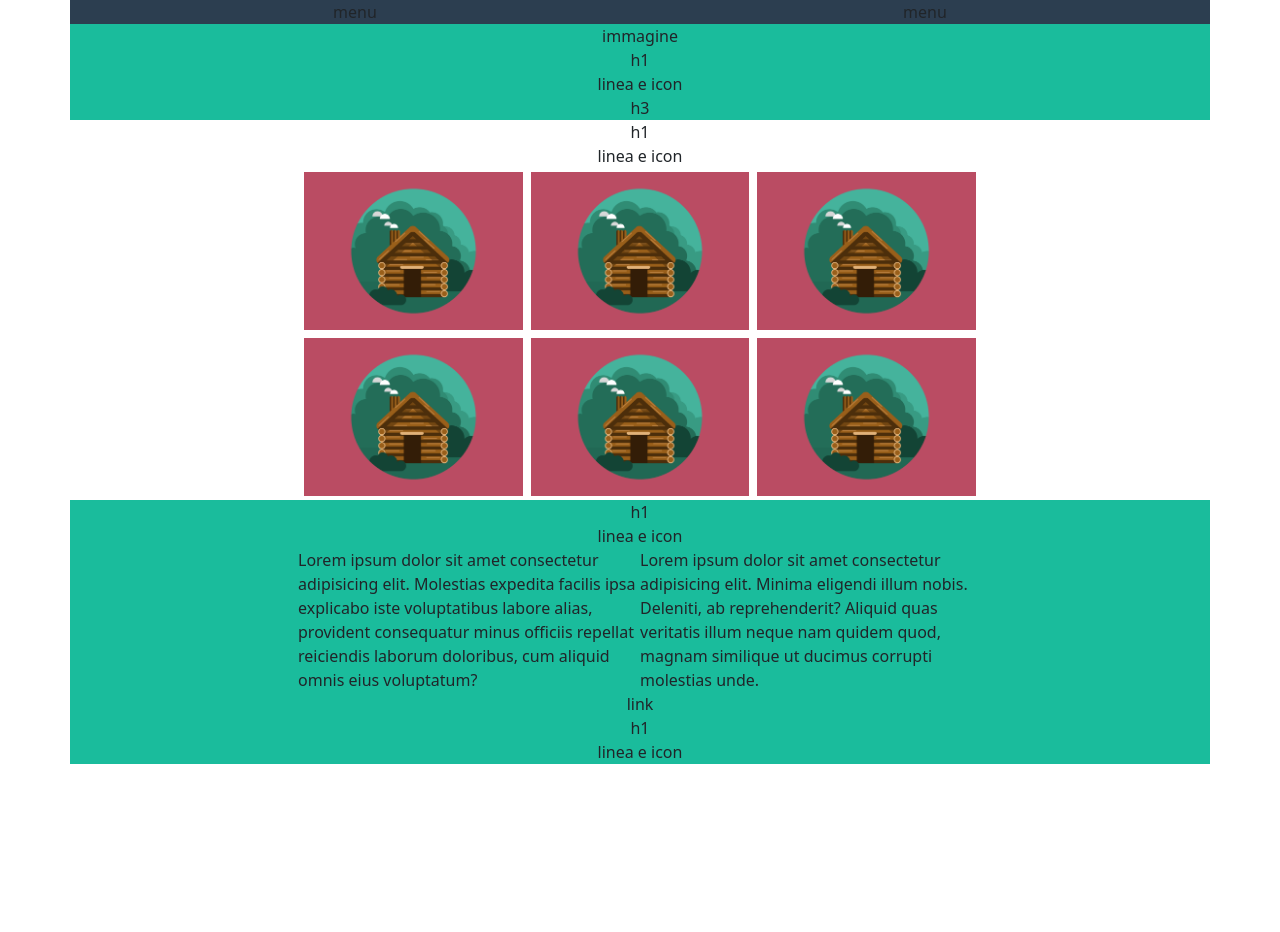
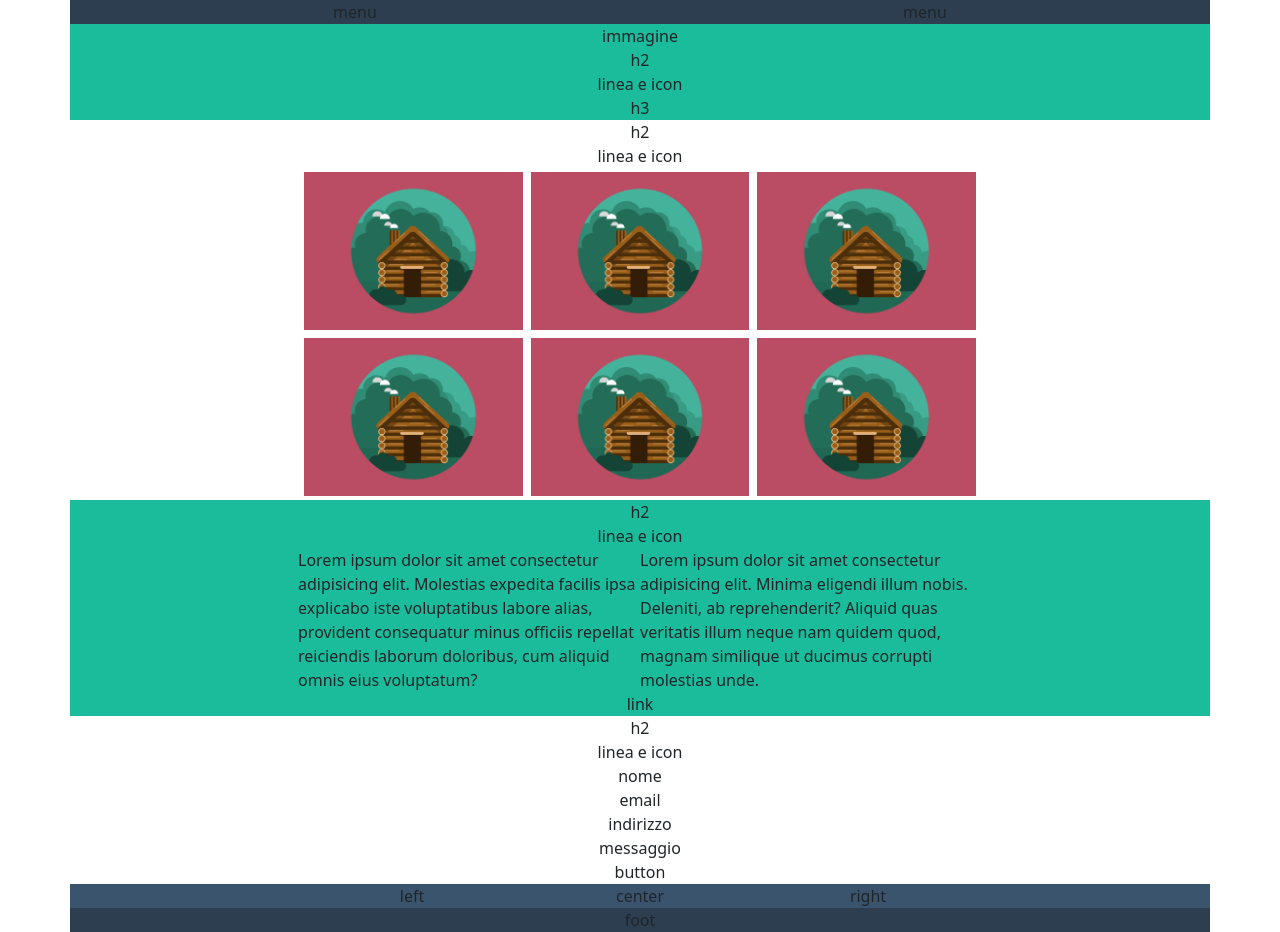
Before and after one commit to MatteoPellegrinii/html-css-bootstrap-freelancer, a plain HTML site: page index.html in a window 1280 px wide. Before the commit the page ends 800 px from the top, so only its background shows below. Drawn offline with nearby package versions, Linux system fonts and the light colour scheme.

Commit message:
fine layout

```diff
--- a/css/style.css
+++ b/css/style.css
@@ -13,13 +13,13 @@
 .row{
     --bs-gutter-x: 0;
 }
-.title .col{
+.title, footer{
     background-color: #2c3e50;
 }
 .jumbotron, .text{
     background-color: #1abc9c;
 }
-.images{
+.images, .credenziali{
     background-color: white;
 }
 section{
@@ -29,3 +29,6 @@ section{
     width: 32%;
     margin: 4px;
 }
+.link{
+    background-color: #3a546d;
+}
--- a/index.html
+++ b/index.html
@@ -20,25 +20,34 @@
         </div>
         <div class="jumbotron">
             <div class="row">
-                <div class="col-12">
+                <div class="col">
                   immagine
                 </div>
-                <div class="col-12">
-                    h1
             </div>
-                <div class="col-12">
+            <div class="row">
+                <div class="col">
+                  h2
+                </div>
+            </div>
+            <div class="row">
+                <div class="col">
                   linea e icon
                 </div>
-                <div class="col-12">
+            </div>
+            <div class="row">
+                <div class="col">
                   h3
                 </div>
             </div>
+
         <section class="images">
             <div class="row">
-                <div class="col-12">
-                    h1
+                <div class="col">
+                  h2
                 </div>
-                <div class="col-12">
+            </div>
+            <div class="row">
+                <div class="col">
                   linea e icon
                 </div>
             </div>
@@ -59,10 +68,12 @@
         </section>
         <section class="text">
             <div class="row">
-                <div class="col-12">
-                    h1
+                <div class="col">
+                  h2
                 </div>
-                <div class="col-12">
+            </div>
+            <div class="row">
+                <div class="col">
                   linea e icon
                 </div>
             </div>
@@ -83,14 +94,61 @@
         </section>
         <section class="credenziali">
             <div class="row">
-                <div class="col-12">
-                    h1
+                <div class="col">
+                  h2
                 </div>
-                <div class="col-12">
+            </div>
+            <div class="row">
+                <div class="col">
                   linea e icon
                 </div>
             </div>
+            <div class="row">
+                <div class="col">
+                    nome
+                </div>
+            </div>
+            <div class="row">
+                <div class="col">
+                    email
+                </div>
+            </div>
+            <div class="row">
+                <div class="col">
+                    indirizzo
+                </div>
+            </div>
+            <div class="row">
+                <div class="col">
+                    messaggio
+                </div>
+            </div>
+            <div class="row">
+                <div class="col">
+                    button
+                </div>
+            </div>
         </section>
+        <section class="link">
+            <div class="row">
+                <div class="col">
+                    left
+                </div>
+                <div class="col">
+                    center
+                </div>
+                <div class="col">
+                    right
+                </div>
+            </div>
+        </section>
+        <footer>
+            <div class="row">
+                <div class="col">
+                    foot
+                </div>
+            </div>
+        </footer>
     </div>
 
 </body>
```
Lines whose indentation alone changed are shown as unchanged.
